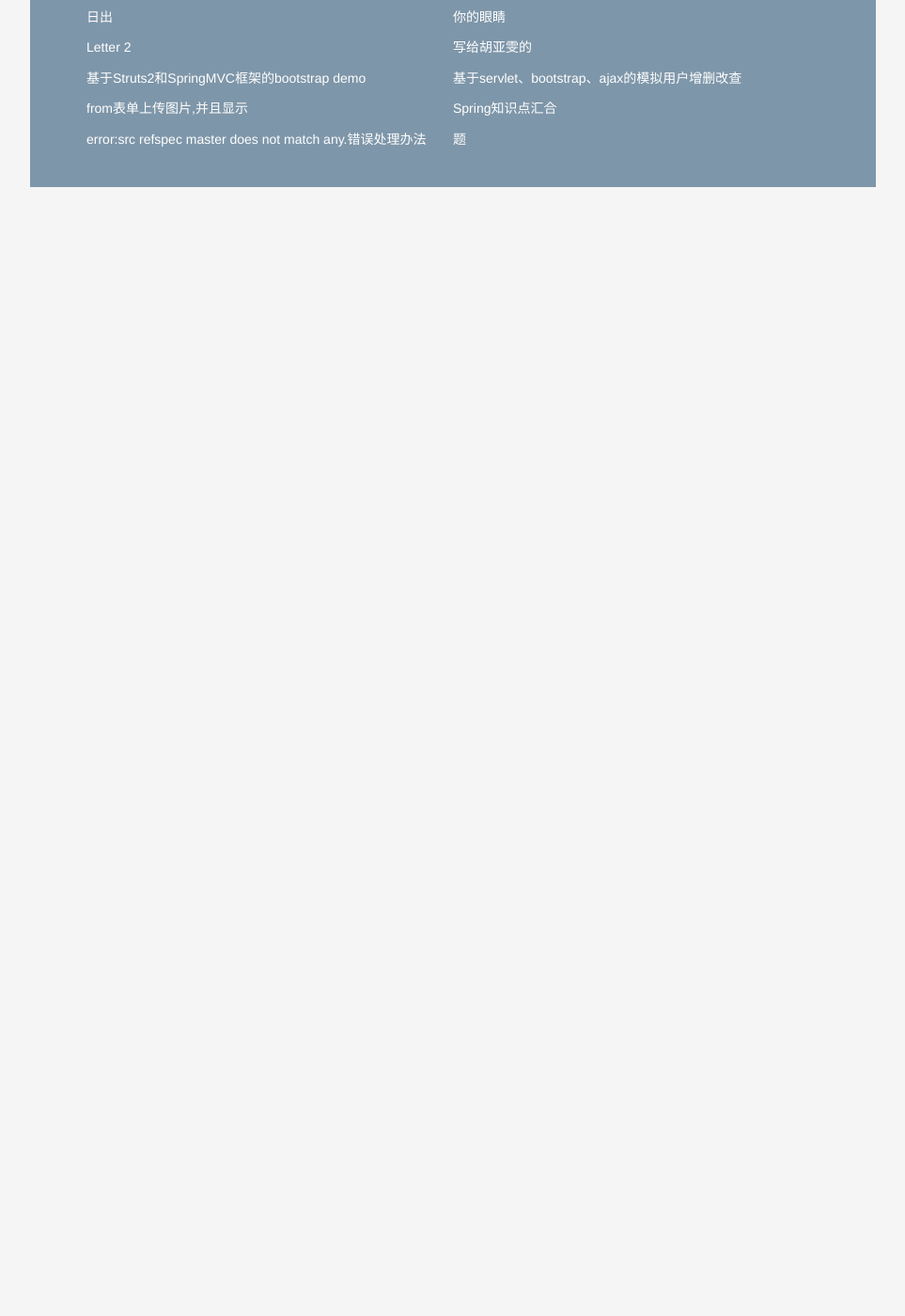
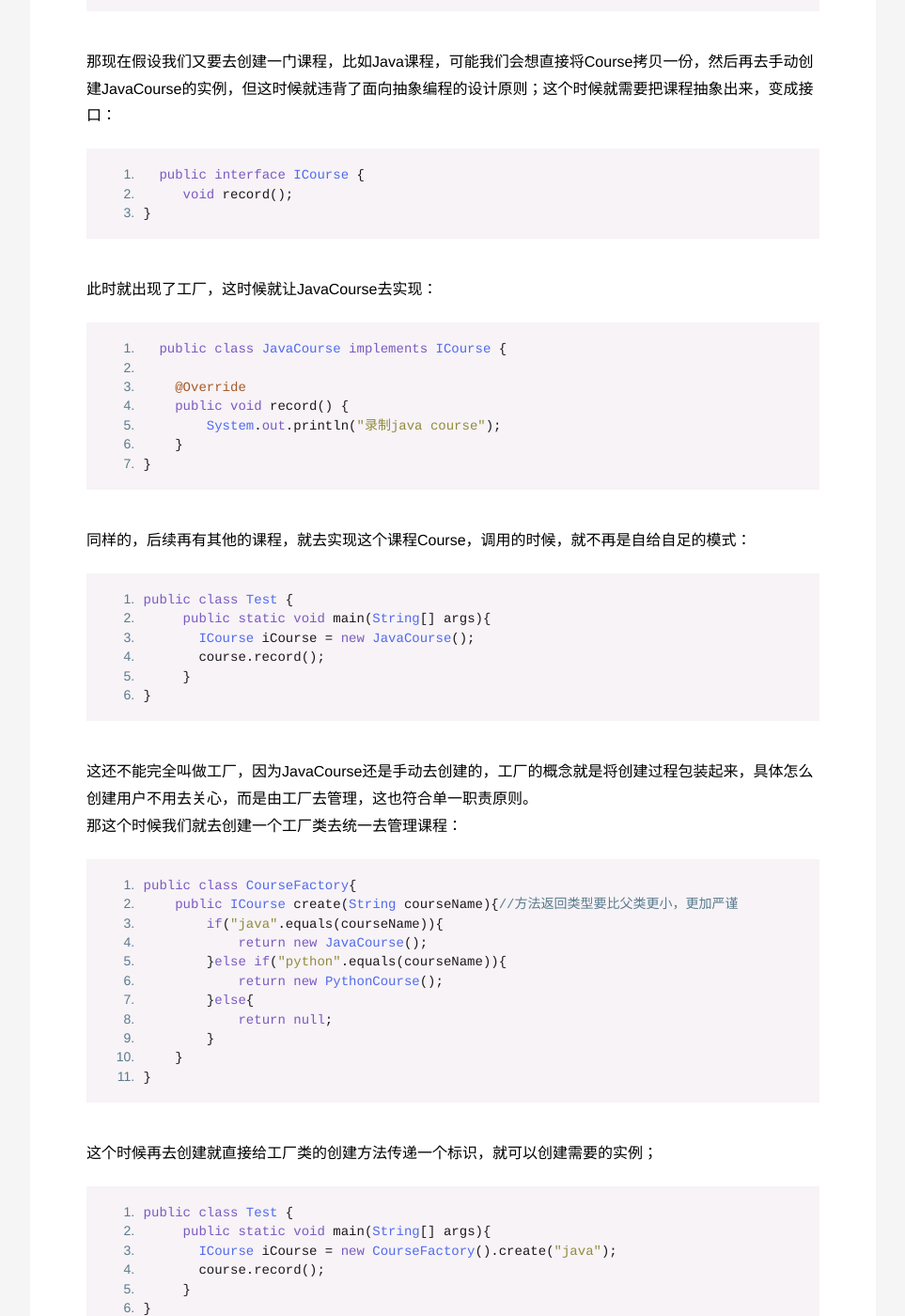
Before and after one commit to baiqingbiao/baiqingbiao.github.io, a Jekyll site: the page built from _posts/2020-11-29-designPatterns_1.md, in a window 1280 px wide and 1400 px high, scrolled down 802 px. Shown: the whole window at 94% size, without its empty margins (158-1121 px from the left). Built offline with Jekyll 4.4.1, drawn with Linux system fonts in a browser that asks for light colours; before the commit the page ends 1001 px from its top, so only the background shows below that; some of the changed text lies outside the part shown.

Commit message:
Update 2020-11-29-designPatterns_1.md

````diff
--- a/_posts/2020-11-29-designPatterns_1.md
+++ b/_posts/2020-11-29-designPatterns_1.md
@@ -9,5 +9,126 @@ category: blog
 ### 软件设计模式作为软件架构的内功心法，想必也是一门必修基础知识，了解与学习也要趁早，今天起就来学习一下。
 #### 首先来看第一节，工厂模式，其中工厂模式又分为三种：
 ##### 1. 简单工厂模式（Simple Design Pattern）
-  指由一个工厂对象决定创建出哪一种产品的实例，属于创建型模式；此处声明一下，简单工厂模式不属于GOF 23种设计模式，此处只是为了过度一下。
+  指由一个工厂对象决定创建出哪一种产品的实例，属于创建型模式；此处声明一下，简单工厂模式不属于GOF 23种设计模式，此处只是为了过度一下，学习其中的思想。
   废话不多说，我们将通过一个例子来了解一下。<br>
+  现在假设我们要创建一门课程：
+  ```
+  public class Course {
+     void record(){
+       System.out.println("录制课程");
+     }
+}
+  ```
+  原先我们是这样手动创建的：
+  ```
+  public class Test {
+     public static void main(String[] args){
+       Course course = new Course();
+       course.record();
+     }
+}
+  ```
+  那现在假设我们又要去创建一门课程，比如Java课程，可能我们会想直接将Course拷贝一份，然后再去手动创建JavaCourse的实例，但这时候就违背了面向抽象编程的设计原则；这个时候就需要把课程抽象出来，变成接口：
+
+ ```
+  public interface ICourse {
+     void record();
+}
+  ```
+  此时就出现了工厂，这时候就让JavaCourse去实现：
+  ```
+  public class JavaCourse implements ICourse {
+
+    @Override
+    public void record() {
+        System.out.println("录制java course");
+    }
+}
+```
+同样的，后续再有其他的课程，就去实现这个课程Course，调用的时候，就不再是自给自足的模式：
+```
+public class Test {
+     public static void main(String[] args){
+       ICourse iCourse = new JavaCourse();
+       course.record();
+     }
+}
+```
+这还不能完全叫做工厂，因为JavaCourse还是手动去创建的，工厂的概念就是将创建过程包装起来，具体怎么创建用户不用去关心，而是由工厂去管理，这也符合单一职责原则。<br>
+那这个时候我们就去创建一个工厂类去统一去管理课程：
+```
+public class CourseFactory{
+    public ICourse create(String courseName){//方法返回类型要比父类更小，更加严谨
+        if("java".equals(courseName)){
+            return new JavaCourse();
+        }else if("python".equals(courseName)){
+            return new PythonCourse();
+        }else{
+            return null;
+        }
+    }
+}
+```
+这个时候再去创建就直接给工厂类的创建方法传递一个标识，就可以创建需要的实例；
+```
+public class Test {
+     public static void main(String[] args){
+       ICourse iCourse = new CourseFactory().create("java");
+       course.record();
+     }
+}
+```
+后面再怎么加，创建逻辑也不会再变，这个时候思路就会变得很清晰。<br>
+当然，这里传“java”不太合适，我们可以做个升级，这里用到java的一个反射技术，传递一个class name：
+```
+public class Test {
+     public static void main(String[] args){
+       ICourse iCourse = new CourseFactory().create("com.design.pattern1.JavaCource");//包名+类名
+       course.record();
+     }
+}
+```
+  同时把工厂升级：
+  ```
+public class CourseFactory{
+    public ICourse create(String className){//方法返回类型要比父类更小，更加严谨
+        try{
+            if(null != className && !"".equals(className)) {
+                return (ICourse)className.forName(className).newInstance();
+            }
+        }catch(Exception e) {
+            e.printStackTrace();
+        }
+        return null;
+    }
+}
+```
+但是Spring里不是这么干的，他传的是Class对象，他不是传的类名，这时候在升一下级：
+  ```
+public class CourseFactory{
+    public ICourse create(Class<? extends ICourse> clas){//规定是接口子类，否则不给创建
+        try{
+            if(null != clss) {
+                return clas.newInstance();//这时就不用再进行强转(ICourse)
+            }
+        }catch(Exception e) {
+            e.printStackTrace();
+        }
+        return null;
+    }
+}
+```
+创建的时候：
+```
+public class Test {
+     public static void main(String[] args){
+       ICourse course = new CourseFactory().create(JavaCourse.class);//写错会被检测到
+       course.record();
+     }
+}
+```
+这就是简单工厂的一个例子，包括java源码中的Calendar.getInstance()、LoggerFactory()等诸多底层也是这么实现的。<br>
+简单工厂模式的适用场景：<br>
+工厂类创建的对象较少<br>
+客户端只需要传入工厂类的参数，对于如何创建对象的逻辑不需要关心。<br>
+***
````
